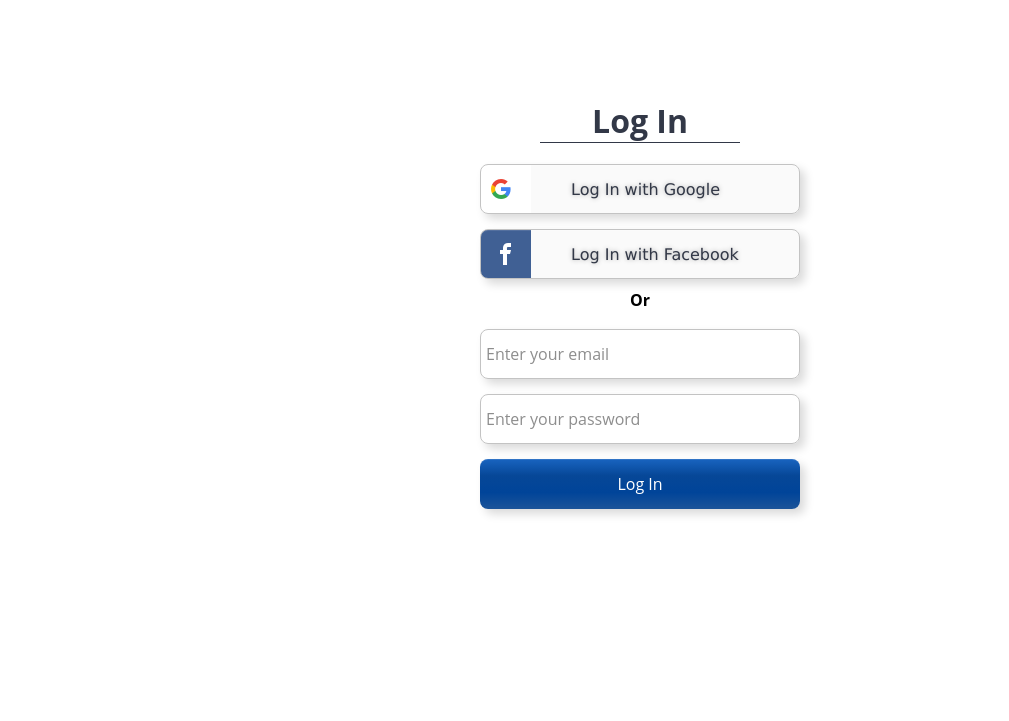
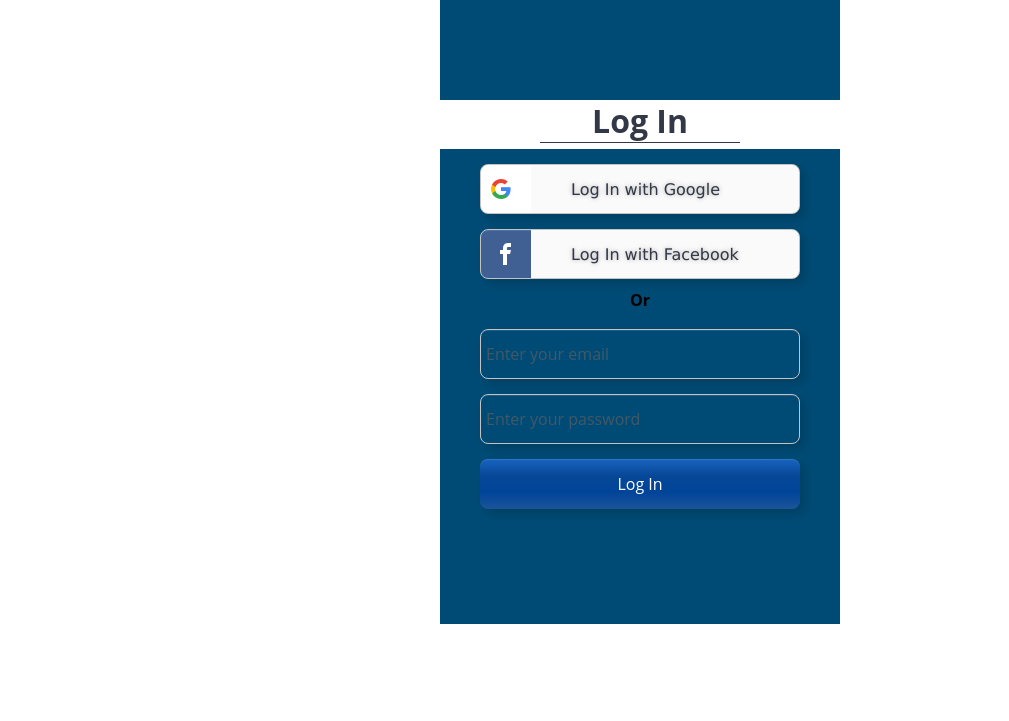
Before and after one commit to LCHUKKA/PRadsOverseas, a plain HTML site: page index.html in a window 1280 px wide. Shown: the part 79-800 px from the top of the page, without its empty margins (0-1009 px from the left). Drawn offline with Linux system fonts and the light colour scheme.

Commit message:
test commit

```diff
--- a/login.css
+++ b/login.css
@@ -37,6 +37,8 @@ body {
   height: 100%;
   /* background: var(--sixty-color); */
   background-color: transparent;
+  background-color: #004b75;
+
 }
 
 .login-header {
```
